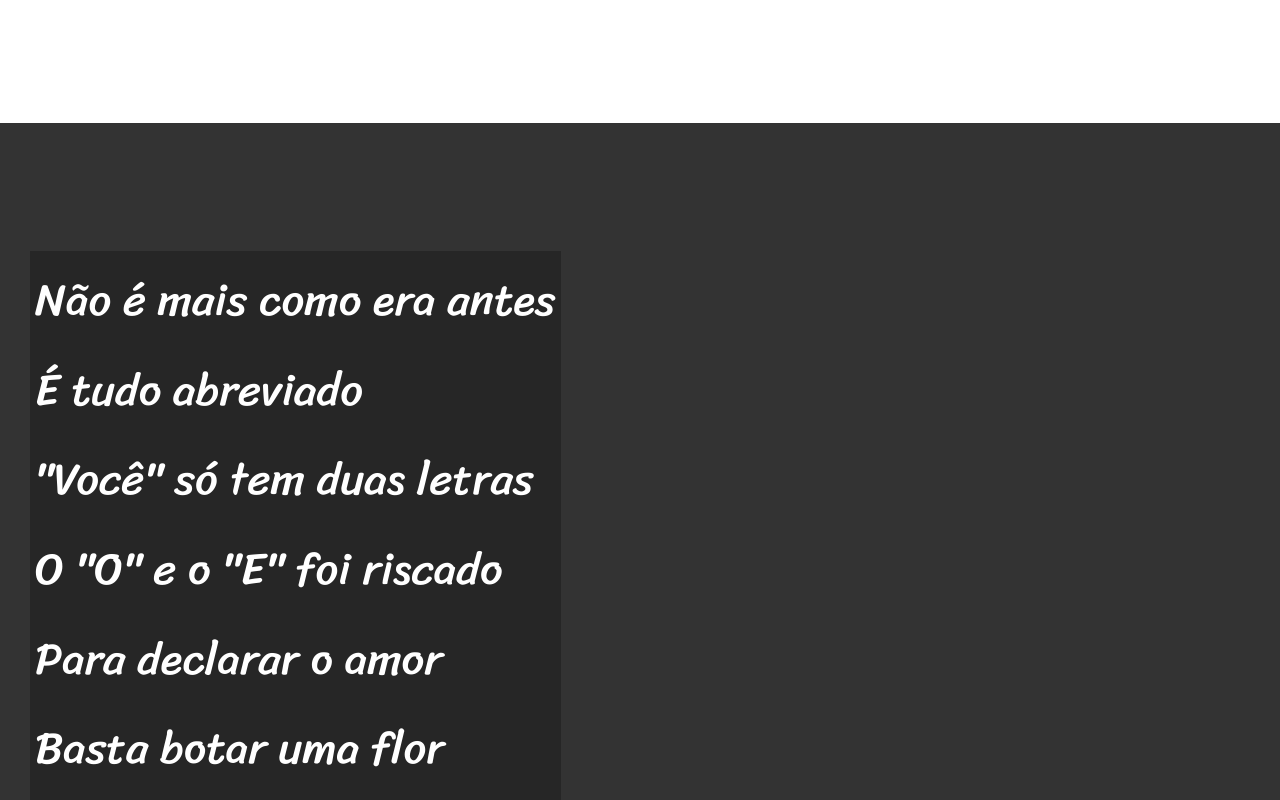
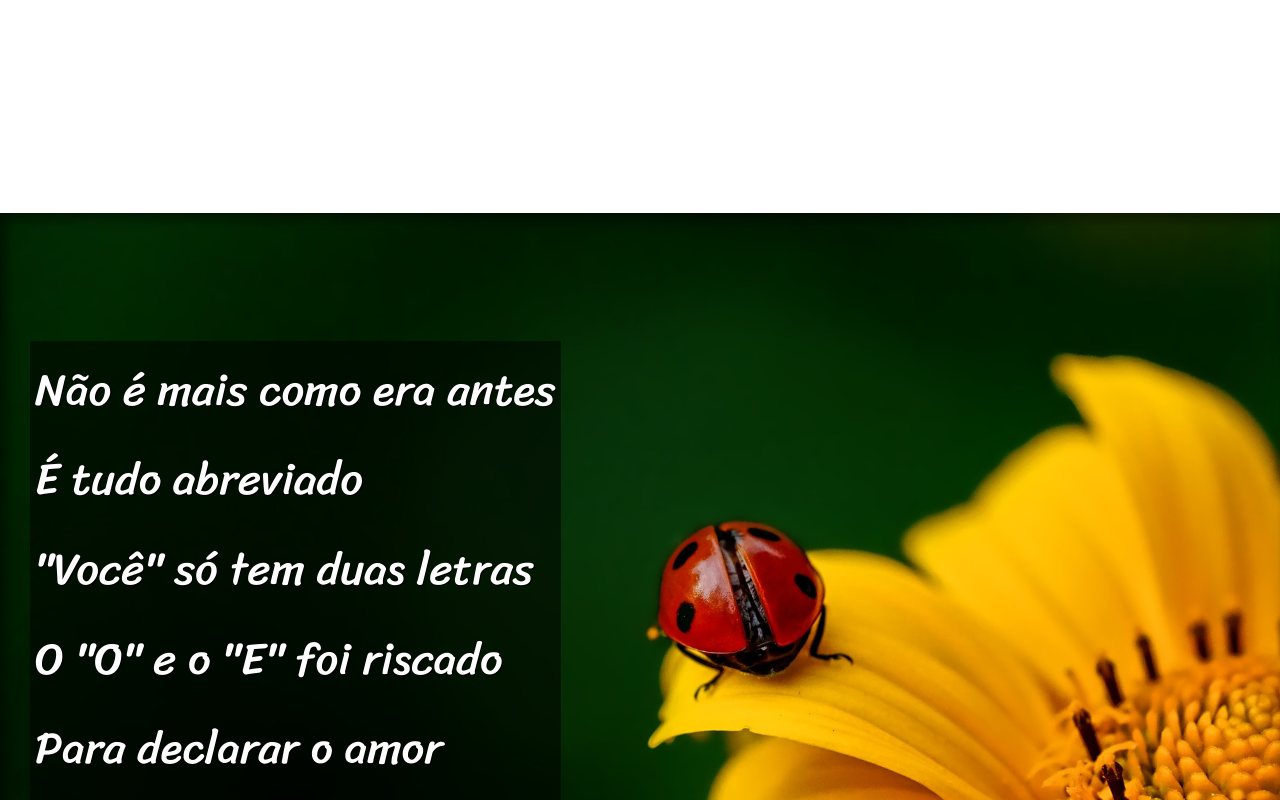
Before and after one commit to EduardoNascimentoSoares/html-css, a plain HTML site: page Desafios/d012/index.html in a window 1280 px wide. Shown: the part 1020-1820 px from the top of the page. Drawn offline with Linux system fonts and the light colour scheme.

Commit message:
Projeto Cordel finalizado

```diff
--- a/Desafios/d012/estilo/style.css
+++ b/Desafios/d012/estilo/style.css
@@ -62,6 +62,10 @@ section {
     font-size: 3.5vw;
 }
 
+section>p {
+    padding-bottom: 2em;
+}
+
 section.normal {
     background-color: white;
     color: black;
@@ -70,12 +74,27 @@ section.normal {
 section.imagem {
     background-color: rgb(51, 51, 51);
     color: white;
+    background-size: cover;
+    box-shadow: inset 6px 6px 13px 0px rgba(0, 0, 0, 0.514);
 }
 
 section.imagem>p {
     display: inline-block;
-    background-color: rgba(0, 0, 0, 0.253);
     padding: 5px;
+    background-color: rgba(0, 0, 0, 0.514);
+    text-shadow: 1px 1px 0px black;
+}
+
+section#img01{
+    background-image: url(../imagens/background001.jpg);
+    background-position: right center;
+    background-attachment: fixed;
+}
+
+section#img02{
+    background-image: url(../imagens/background002.jpg);
+    background-position: right center;
+    background-attachment: fixed;
 }
 
 footer {
--- a/Desafios/d012/index.html
+++ b/Desafios/d012/index.html
@@ -28,7 +28,7 @@
         </p>
     </section>
 
-    <section class="imagem">
+    <section class="imagem" id="img01">
         <p>
             Não é mais como era antes<br>
             É tudo abreviado<br>
@@ -62,7 +62,7 @@
         </p>
     </section>
 
-    <section class="imagem">
+    <section class="imagem" id="img02">
         <p>
             Tenho saudade das cartas<br>
             Escritas com a própria mão<br>
```
